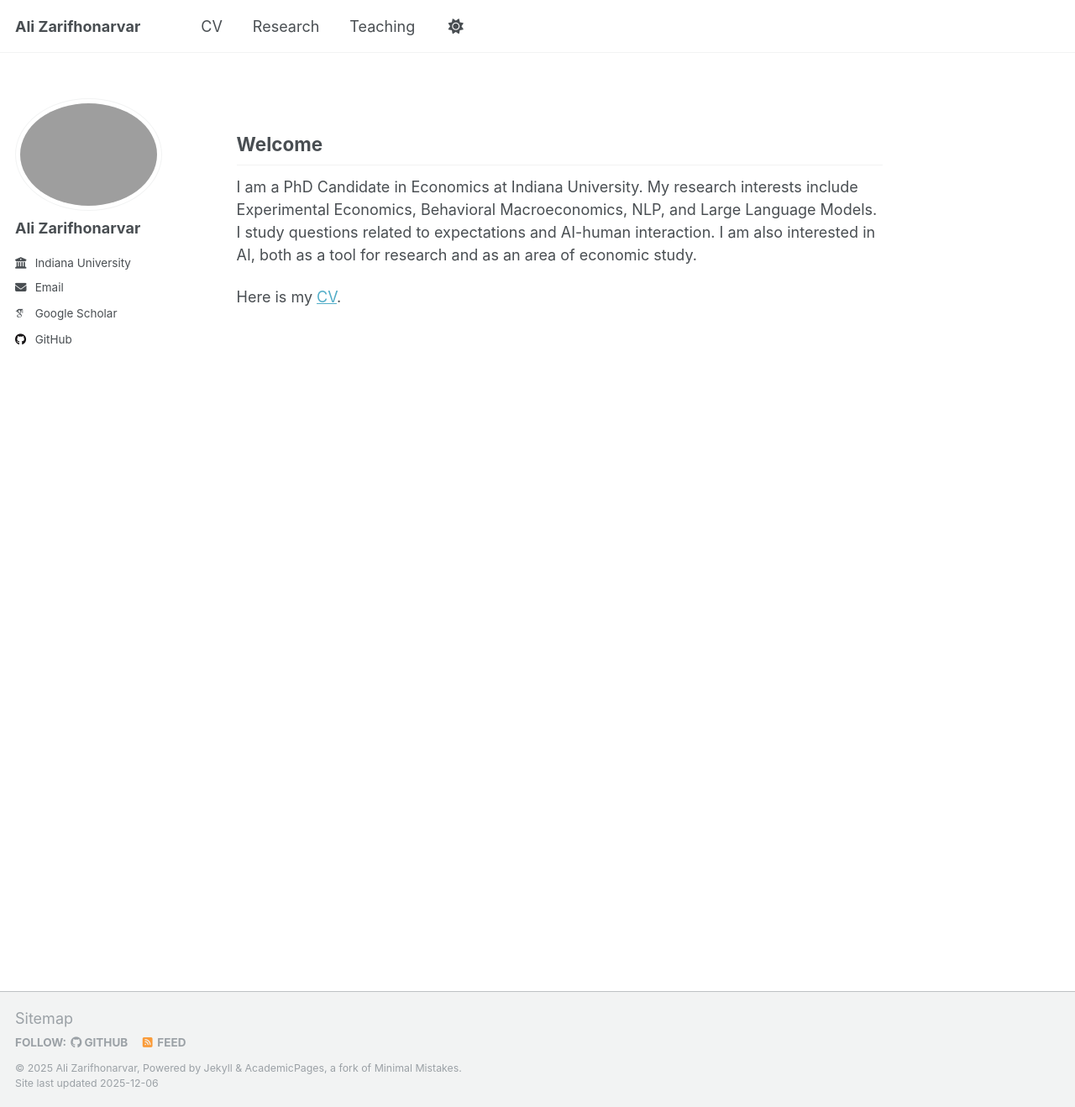
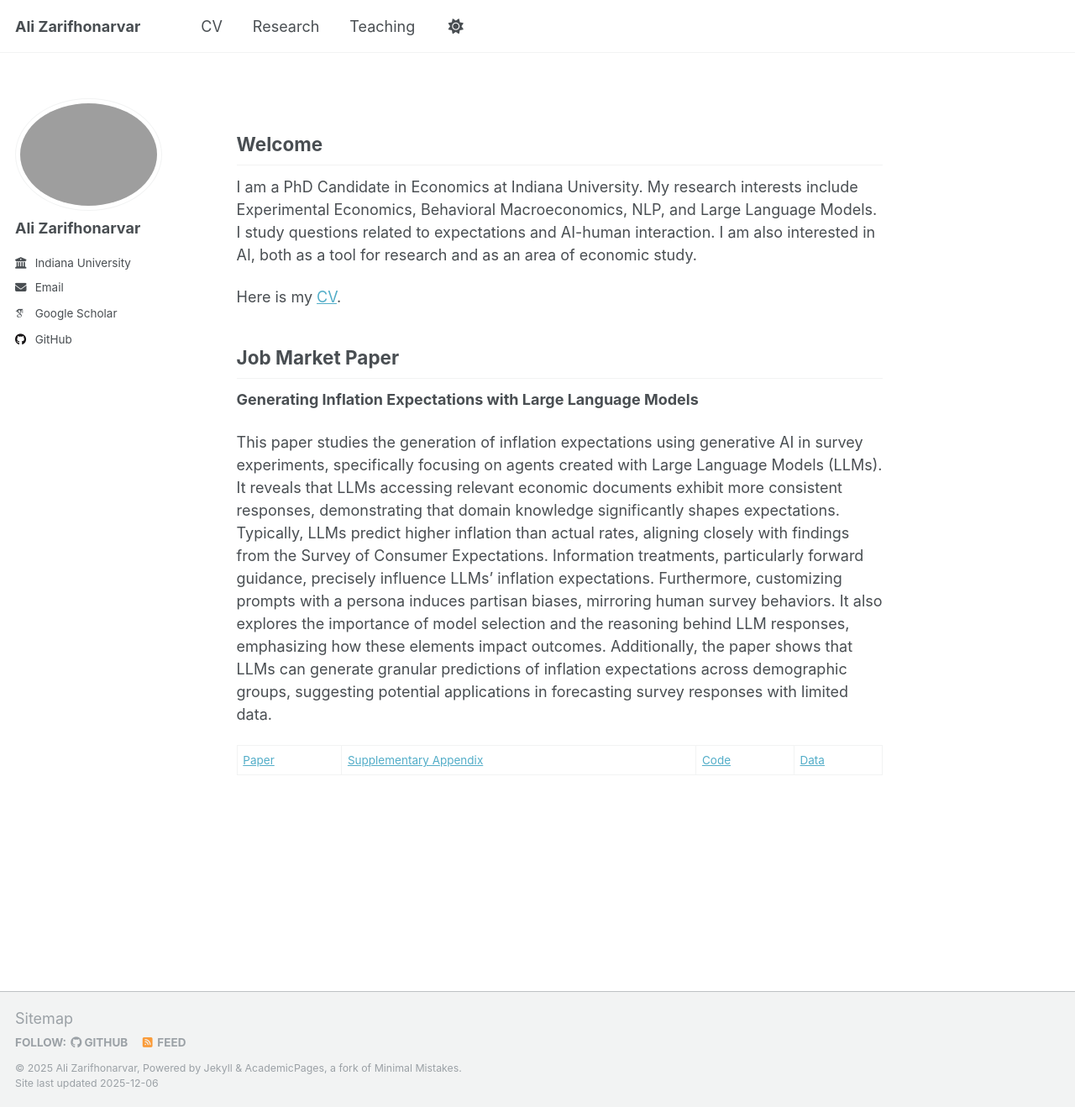
Before and after one commit to alizarif/alizarif.github.io, a Jekyll site: the page built from _pages/about.md, in a window 1280 px wide and 1318 px high. Shown: the whole window at 84% size. Built offline with Jekyll 4.4.1, drawn with Linux system fonts in a browser that asks for light colours; some web fonts are replaced.

Commit message:
Update about.md

```diff
--- a/_pages/about.md
+++ b/_pages/about.md
@@ -8,6 +8,15 @@ redirect_from:
 ---
 
 ## Welcome
+
 I am a PhD Candidate in Economics at Indiana University. My research interests include Experimental Economics, Behavioral Macroeconomics, NLP, and Large Language Models. I study questions related to expectations and AI-human interaction. I am also interested in AI, both as a tool for research and as an area of economic study.
 
 Here is my [CV](https://alizarif.github.io/assets/Ali_Zarifhonarvar_CV.pdf).
+
+## Job Market Paper
+
+**Generating Inflation Expectations with Large Language Models**
+
+This paper studies the generation of inflation expectations using generative AI in survey experiments, specifically focusing on agents created with Large Language Models (LLMs). It reveals that LLMs accessing relevant economic documents exhibit more consistent responses, demonstrating that domain knowledge significantly shapes expectations. Typically, LLMs predict higher inflation than actual rates, aligning closely with findings from the Survey of Consumer Expectations. Information treatments, particularly forward guidance, precisely influence LLMs' inflation expectations. Furthermore, customizing prompts with a persona induces partisan biases, mirroring human survey behaviors. It also explores the importance of model selection and the reasoning behind LLM responses, emphasizing how these elements impact outcomes. Additionally, the paper shows that LLMs can generate granular predictions of inflation expectations across demographic groups, suggesting potential applications in forecasting survey responses with limited data.
+
+[Paper](https://doi.org/10.1016/j.jmoneco.2025.103859) | [Supplementary Appendix](https://ars.els-cdn.com/content/image/1-s2.0-S0304393225001308-mmc1.pdf) | [Code](https://github.com/alizarif/JME_AI-and-Inflation) | [Data](https://dataverse.harvard.edu/dataset.xhtml?persistentId=doi:10.7910/DVN/UJUFIN)
```
